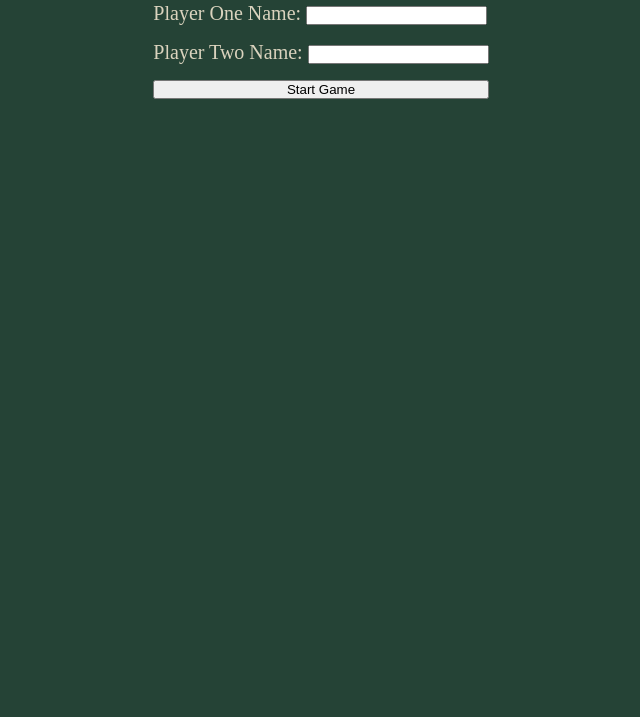
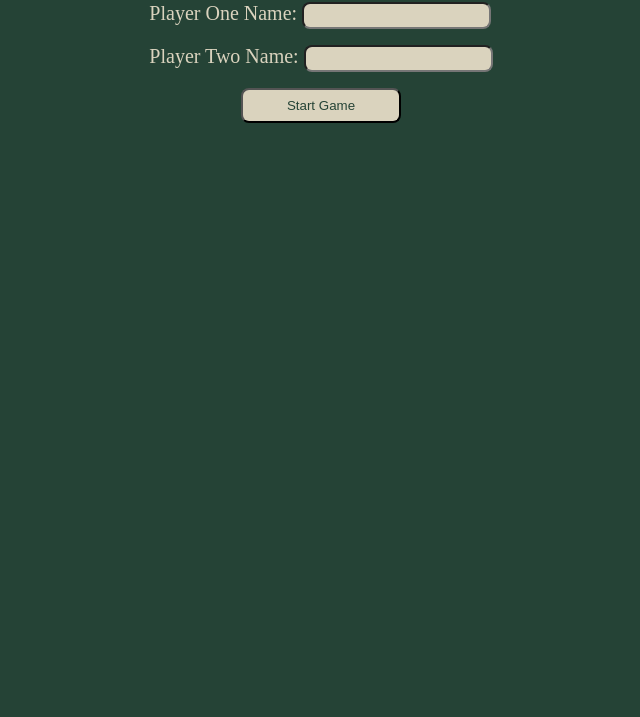
Before and after one commit to looonnng/odin-tic-tac-toe, a plain HTML site: page index.html in a window 1280 px wide. Shown: the part 83-800 px from the top of the page, without its empty margins (319-959 px from the left). Drawn offline with Linux system fonts and the light colour scheme.

Commit message:
feat: add stylings to player input

```diff
--- a/index.html
+++ b/index.html
@@ -13,12 +13,12 @@
       <div class="score-board">
         <form class="score-board__form column" action="#" method="get">
           <label for="player-one">
-            Player One Name: <input type="text" id="player-one" required>
+            Player One Name: <input class="player-input" type="text" id="player-one" required>
           </label>
           <label for="player-two">
-            Player Two Name: <input type="text" id="player-two" required>
+            Player Two Name: <input class="player-input" type="text" id="player-two" required>
           </label>
-          <button class="start-game">Start Game</button>
+          <button class="start-game-btn">Start Game</button>
         </form>
       </div>
     </div>
--- a/styles.css
+++ b/styles.css
@@ -58,7 +58,7 @@ body {
 
 .cell {
   color: #254336;
-  background: #dad3be;
+  background-color: #dad3be;
   font-size: 3rem;
   font-weight: 800;
 
@@ -102,3 +102,9 @@ body {
 .player-two {
   color: var(--player-two);
 }
+
+.player-input {
+  background-color: #dad3be;
+  padding: 0.25rem;
+  border-radius: 0.5rem;
+}
```
